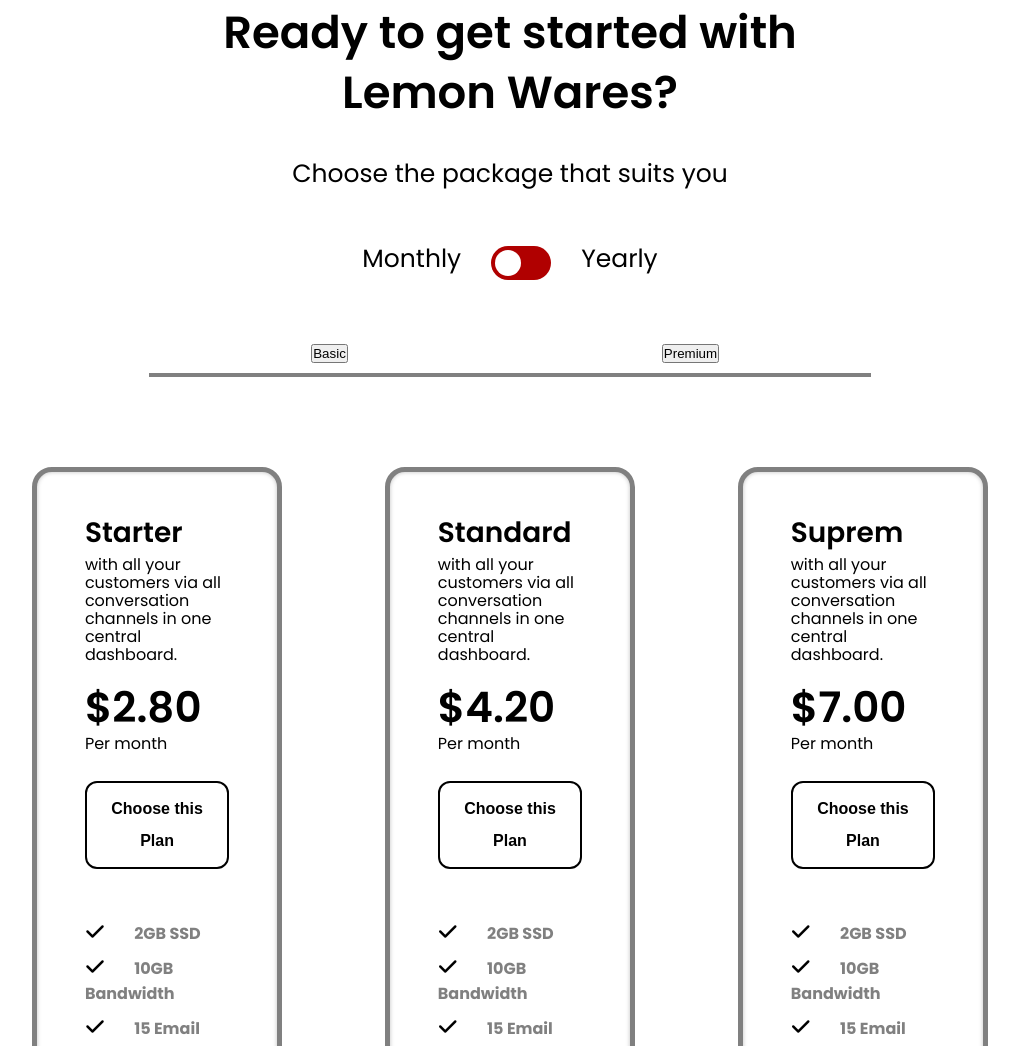
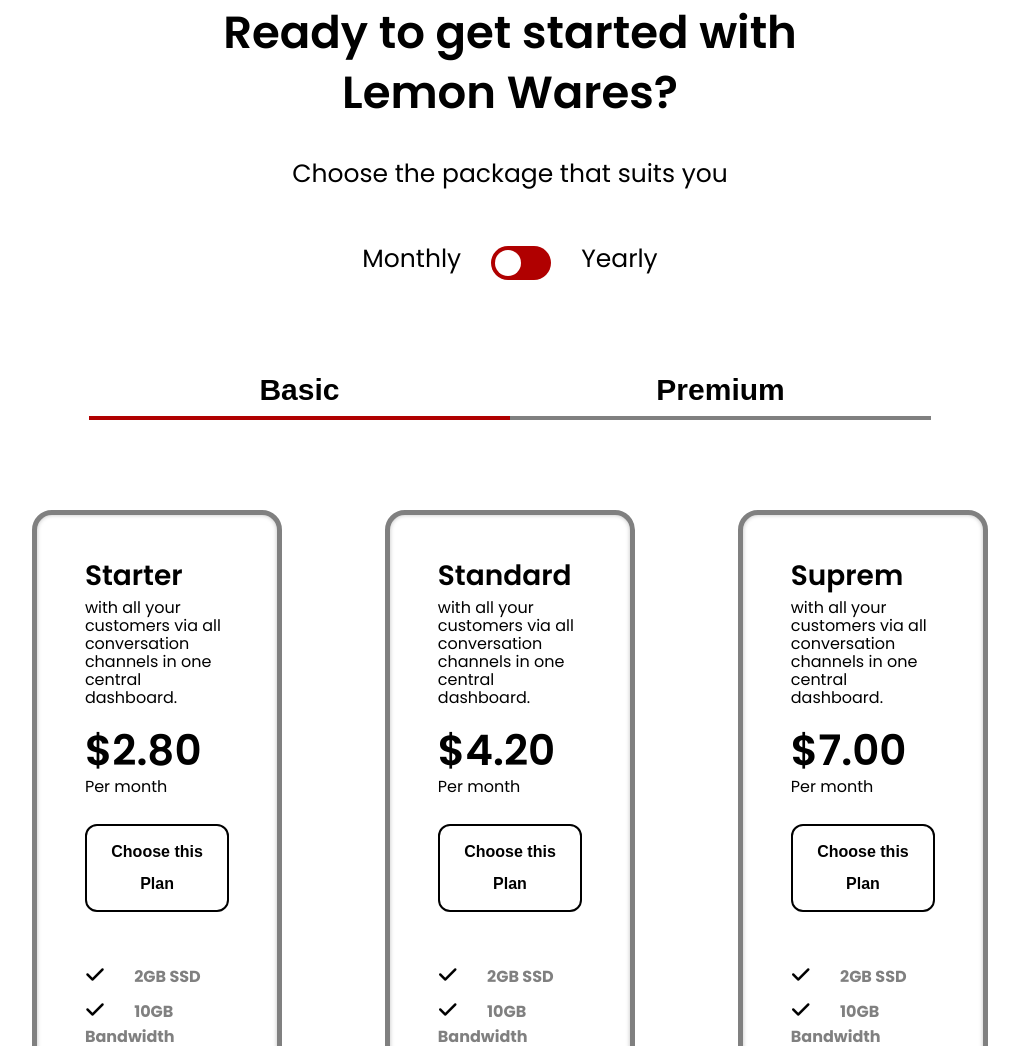
Before and after one commit to kien242/MindX, a plain HTML site: page Module1/Baitap/Lesson6/index.html in a window 1280 px wide. Shown: the part 1029-2075 px from the top of the page, without its empty margins (130-1149 px from the left). Drawn offline with Linux system fonts and the light colour scheme.

Commit message:
cap nhat

```diff
--- a/Module1/Baitap/Lesson6/index.html
+++ b/Module1/Baitap/Lesson6/index.html
@@ -291,12 +291,12 @@
             </div>
 
             <div class="pricing-plan-container">
-                <div class="payment-package">
-                    <div class="payment-packeage--text">
-                        <button class="services-button ">Basic</button>
+                <div class="payment-package-total">
+                    <div class="payment-package--text">
+                        <button class="payment-package-button payment-button-avtive">Basic</button>
                     </div>
-                    <div class="payment-packeage--text">
-                        <button class="services-button ">Premium</button>
+                    <div class="payment-package--text">
+                        <button class="payment-package-button ">Premium</button>
                     </div>
                 </div>
 
--- a/Module1/Baitap/Lesson6/src/css/style.css
+++ b/Module1/Baitap/Lesson6/src/css/style.css
@@ -109,13 +109,14 @@
   margin-bottom: 78px;
 }
 
-.hero-hide-service{
+.hero-hide-service {
   display: none;
 }
 
-.demo{}
+.demo {
+}
 
-.hero-services{
+.hero-services {
   width: fit-content;
   margin-bottom: 26px;
   display: inline-flex;
@@ -135,12 +136,12 @@
   cursor: pointer;
   margin-right: 24px;
 }
-.hero-services .avtive-button {
+.avtive-button {
   color: var(--primary-color);
   position: relative;
 }
 
-.hero-services .avtive-button::after {
+.avtive-button::after {
   position: absolute;
   content: "";
   bottom: -5px;
@@ -150,7 +151,7 @@
   background: var(--primary-color);
 }
 
-.hero-banner-hosting{
+.hero-banner-hosting {
   display: flex;
 }
 .hero-title {
@@ -266,10 +267,6 @@
     transform: translate(1px, 22px);
   }
 }
-
-
-
-
 
 /* Section partner */
 .partner {
@@ -397,6 +394,7 @@
 .pricing-recurring {
   display: flex;
   justify-content: center;
+  padding-bottom: 90px;
 }
 
 .pricing-recurring p {
@@ -478,19 +476,46 @@
   align-items: center;
 }
 
-.pricing-plan-container .payment-package {
-  width: 60%;
-  padding-top: 64px;
-  padding-bottom: 10px;
-  border-bottom: var(--gray-color-1) 4px solid;
+.pricing-plan-container .payment-package-total {
+  display: flex;
+  justify-content: center;
+  align-items: center;
+  width: 70%;
+  padding-bottom: 6px;
+  border-bottom: 4px solid var(--gray-color-1);
+}
+
+.pricing-plan-container .payment-package-total .payment-package--text {
+  width: 100%;
   display: flex;
   justify-content: center;
 }
 
-.pricing-plan-container .payment-package .payment-packeage--text {
-  width: 50%;
-  display: flex;
-  justify-content: center;
+.pricing-plan-container .payment-package-total .payment-button-avtive{
+  position: relative;
+}
+
+.pricing-plan-container .payment-package-total .payment-button-avtive::after {
+  position: absolute;
+  content: "";
+  bottom: -10px;
+  left: 0;
+  width: 100%;
+  height: 4px;
+  background: var(--primary-color);
+}
+
+
+.pricing-plan-container .payment-package-button {
+  width: 100%;
+  background-color: var(--background-color);
+  color: var(--text-color-1);
+  text-align: center;
+  font-weight: 600;
+  font-size: 30px;
+  line-height: 40px;
+  border: none;
+  cursor: pointer;
 }
 
 .pricing-plan-total {
@@ -571,7 +596,7 @@
 /* End of Pricing */
 
 /* Blog */
-.blog{
+.blog {
   width: 80%;
   margin-top: 100px;
   border: #000000 1px solid;
@@ -581,25 +606,25 @@
   gap: 30px;
 }
 
-.blog .about-story{
-    grid-column:1/2;
+.blog .about-story {
+  grid-column: 1/2;
   grid-row: 1/2;
   border: #000000 solid 2px;
 }
 
-.blog .jpnl-talk{
-    grid-column:2/3;
+.blog .jpnl-talk {
+  grid-column: 2/3;
   grid-row: 1/3;
   border: #000000 solid 2px;
 }
-.blog .cli-talk{
-    grid-column:1/2;
+.blog .cli-talk {
+  grid-column: 1/2;
   grid-row: 2/4;
   border: #000000 solid 2px;
 }
 
-.blog .leeveon-talk{
-    grid-column:2/3;
+.blog .leeveon-talk {
+  grid-column: 2/3;
   grid-row: 3/5;
   border: #000000 solid 2px;
 }
```
Lines whose indentation alone changed are shown as unchanged.
